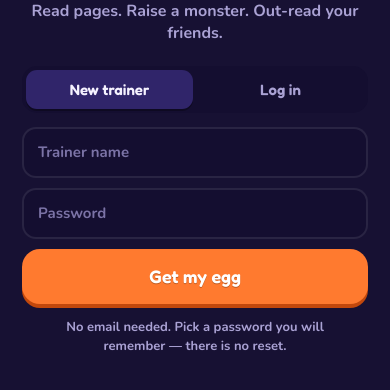
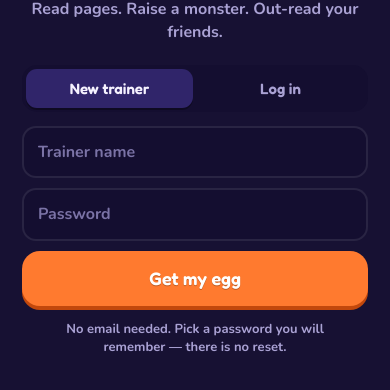
Before and after one commit to BoRedo-64/book-game, a plain HTML site: page index.html in a window 390 px wide. Shown: the part 366-756 px from the top of the page. Drawn offline with nearby package versions, Linux system fonts and the light colour scheme; no server answers.

Commit message:
v1.7.3: no zoom on double tap
touch-action: manipulation stops double-tap zoom (pinch-zoom still
works), and inputs use 16px text so iPhone stops zooming in when a field
is focused.

Co-Authored-By: Claude Opus 5.5 <noreply@anthropic.com>

```diff
--- a/css/app.css
+++ b/css/app.css
@@ -10,7 +10,7 @@
 .el-plant, body[data-el='plant'] { --el: #5fc43c; --el-d: #2f861b; --el-soft: #b5e88f; }
 
 * { box-sizing: border-box; margin: 0; -webkit-tap-highlight-color: transparent; }
-html { background: #0e0a22; }
+html { background: #0e0a22; touch-action: manipulation; } /* no double-tap zoom; pinch-zoom still works */
 body {
   font: 700 15px/1.4 'Nunito', system-ui, sans-serif; color: var(--text); background: #0e0a22;
   min-height: 100dvh; overscroll-behavior-y: none; -webkit-font-smoothing: antialiased;
@@ -32,7 +32,8 @@ button { font: inherit; color: inherit; background: none; border: 0; cursor: poi
 button:disabled { cursor: default; }
 img { display: block; max-width: 100%; user-select: none; -webkit-user-drag: none; }
 input {
-  font: inherit; color: var(--text); width: 100%; min-width: 0; padding: 13px 14px; border-radius: 14px;
+  font: inherit; font-size: 16px; /* under 16px makes iPhone zoom in when you tap the field */
+  color: var(--text); width: 100%; min-width: 0; padding: 13px 14px; border-radius: 14px;
   background: #140e30; border: 2px solid var(--line); outline: 0;
 }
 input:focus { border-color: var(--el); }
--- a/sw.js
+++ b/sw.js
@@ -1,6 +1,6 @@
 // Offline shell: try the network first so updates show up straight away,
 // fall back to the last cached copy when offline. API calls are never cached.
-const CACHE = 'pagelings-1.7.2';
+const CACHE = 'pagelings-1.7.3';
 
 self.addEventListener('install', () => self.skipWaiting());
 self.addEventListener('activate', (e) => e.waitUntil(
```
